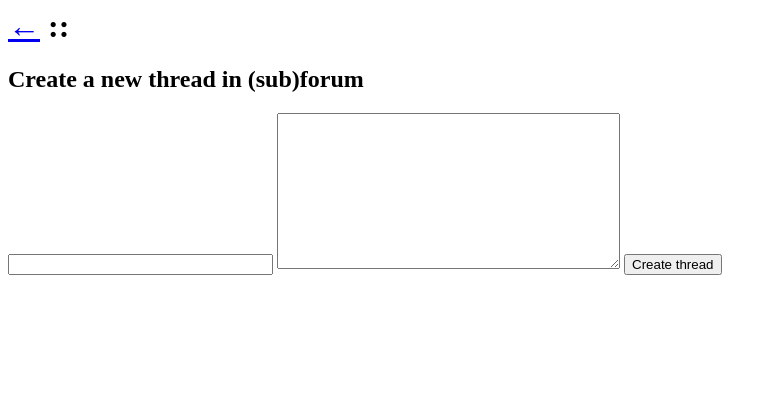
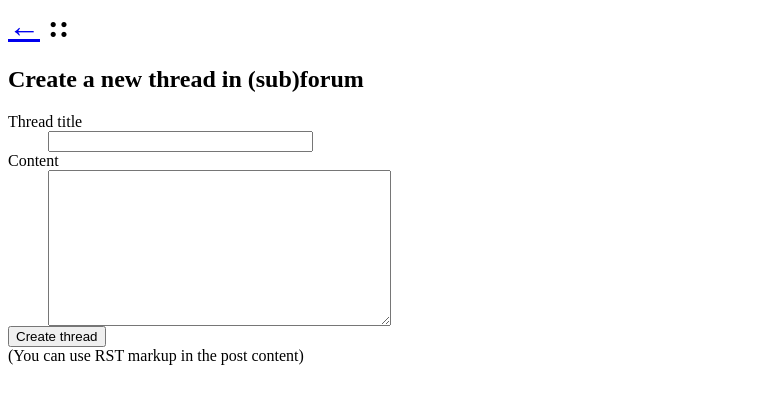
Before and after one commit to jeeb/tsoha, a Django app: template forums/templates/forums/add_thread.html in a window 1280 px wide. Shown: the top 404 px of the page, without its empty margins (0-777 px from the left). Run offline with Django 3.2, Linux system fonts and the light colour scheme; the template is opened without the code that fills it, so the values that code supplies are empty.

Commit message:
Templates: Make the thread/post adding templates somewhat more usable

```diff
--- a/forums/templates/forums/add_thread.html
+++ b/forums/templates/forums/add_thread.html
@@ -9,9 +9,16 @@
 {% if error_message %}<p><strong>{{ error_message }}</strong></p>{% endif %}
 
 <form action="{% url 'add_thread' forum.id %}" method="post">
-{% csrf_token %}
-<input name="title" size="30" type="text" />
-<textarea name="content" rows=10 cols=40 >
-</textarea>
-<input type="submit" value="Create thread" />
+    {% csrf_token %}
+    <dl>
+        <dt>Thread title</dt>
+        <dd><input name="title" size="30" type="text" /></dd>
+        <dt>Content</dt>
+        <dd>
+            <textarea name="content" rows=10 cols=40 >
+            </textarea>
+        </dd>
+        <dt><input type="submit" value="Create thread" /></dt>
+        <dt>(You can use RST markup in the post content)</dt>
+    </dl>
 </form>
```
Also changed, not shown: forums/templates/forums/add_post.html (+12 -5 lines).
